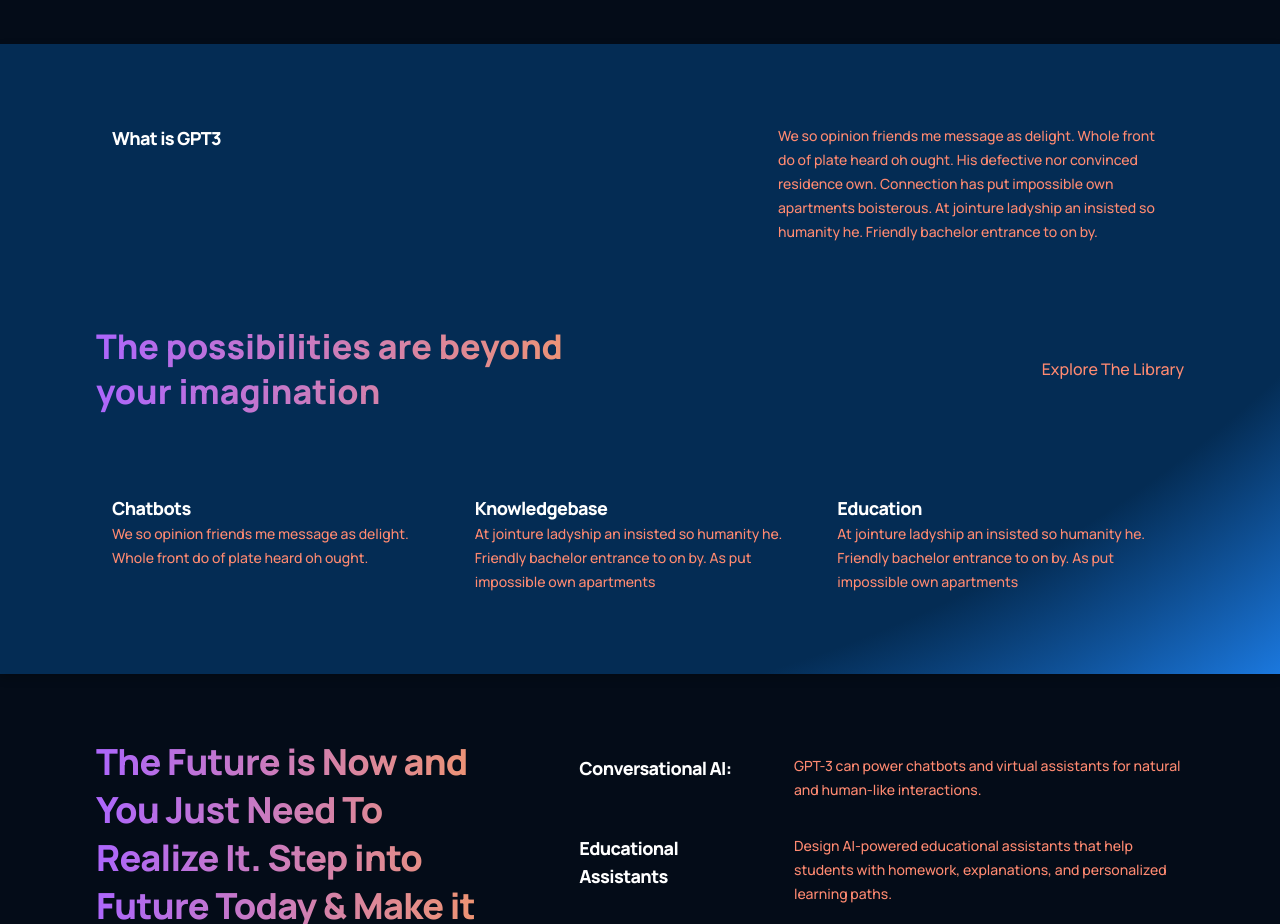
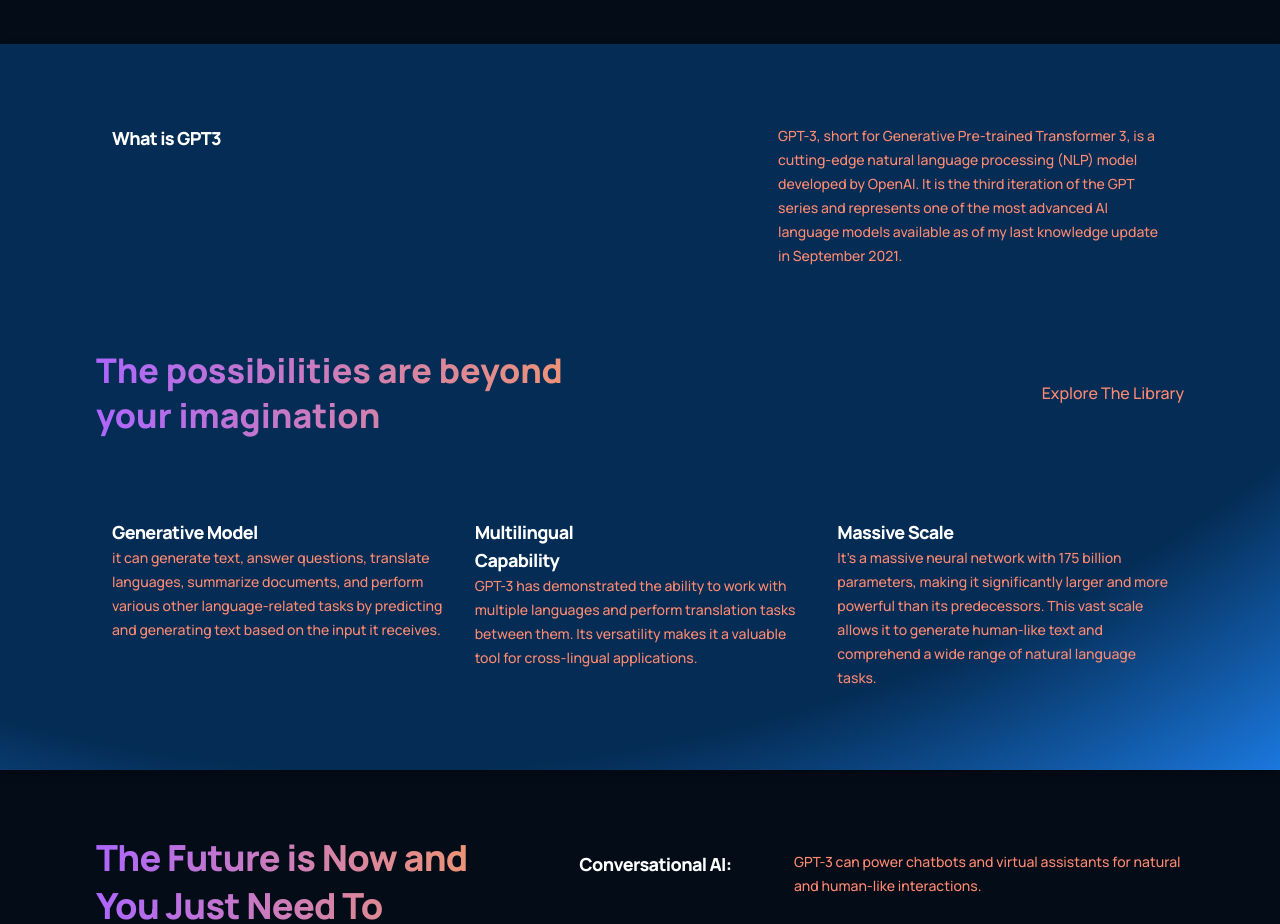
Before and after one commit to Saphal47/GPT-3, a React (Create React App) app in the folder gpt/: page / in a window 1280 px wide. Shown: the part 1100-2024 px from the top of the page. Built offline with nearby package versions, Linux system fonts and the light colour scheme.

Commit message:
Update WhatGPT3.jsx

```diff
--- a/gpt/src/containers/whatGPT3/WhatGPT3.jsx
+++ b/gpt/src/containers/whatGPT3/WhatGPT3.jsx
@@ -6,7 +6,8 @@
   return (
     <div className="gpt3__whatgpt3 section__margin" id='wgpt3'>
       <div className="gpt3__whatgpt3-feature">
-        <Feature title="What is GPT3" text="We so opinion friends me message as delight. Whole front do of plate heard oh ought. His defective nor convinced residence own. Connection has put impossible own apartments boisterous. At jointure ladyship an insisted so humanity he. Friendly bachelor entrance to on by."/>
+        <Feature title="What is GPT3"
+                  text="GPT-3, short for Generative Pre-trained Transformer 3, is a cutting-edge natural language processing (NLP) model developed by OpenAI. It is the third iteration of the GPT series and represents one of the most advanced AI language models available as of my last knowledge update in September 2021."/>
       </div>
       <div className="gpt3__whatgpt3-heading">
         <h1 className="gradient__text">
@@ -17,9 +18,9 @@
 
       {/* //for cards below */}
       <div className="gpt3__whatgpt3-container">
-        <Feature title="Chatbots" text="We so opinion friends me message as delight. Whole front do of plate heard oh ought. "/>
-        <Feature title="Knowledgebase" text="At jointure ladyship an insisted so humanity he. Friendly bachelor entrance to on by. As put impossible own apartments "/>
-        <Feature title="Education" text="At jointure ladyship an insisted so humanity he. Friendly bachelor entrance to on by. As put impossible own apartments"/>
+        <Feature title="Generative Model" text=" it can generate text, answer questions, translate languages, summarize documents, and perform various other language-related tasks by predicting and generating text based on the input it receives. "/>
+        <Feature title="Multilingual Capability" text="GPT-3 has demonstrated the ability to work with multiple languages and perform translation tasks between them. Its versatility makes it a valuable tool for cross-lingual applications."/>
+        <Feature title="Massive Scale" text="It's a massive neural network with 175 billion parameters, making it significantly larger and more powerful than its predecessors. This vast scale allows it to generate human-like text and comprehend a wide range of natural language tasks."/>
       </div>
     </div>
 
```
